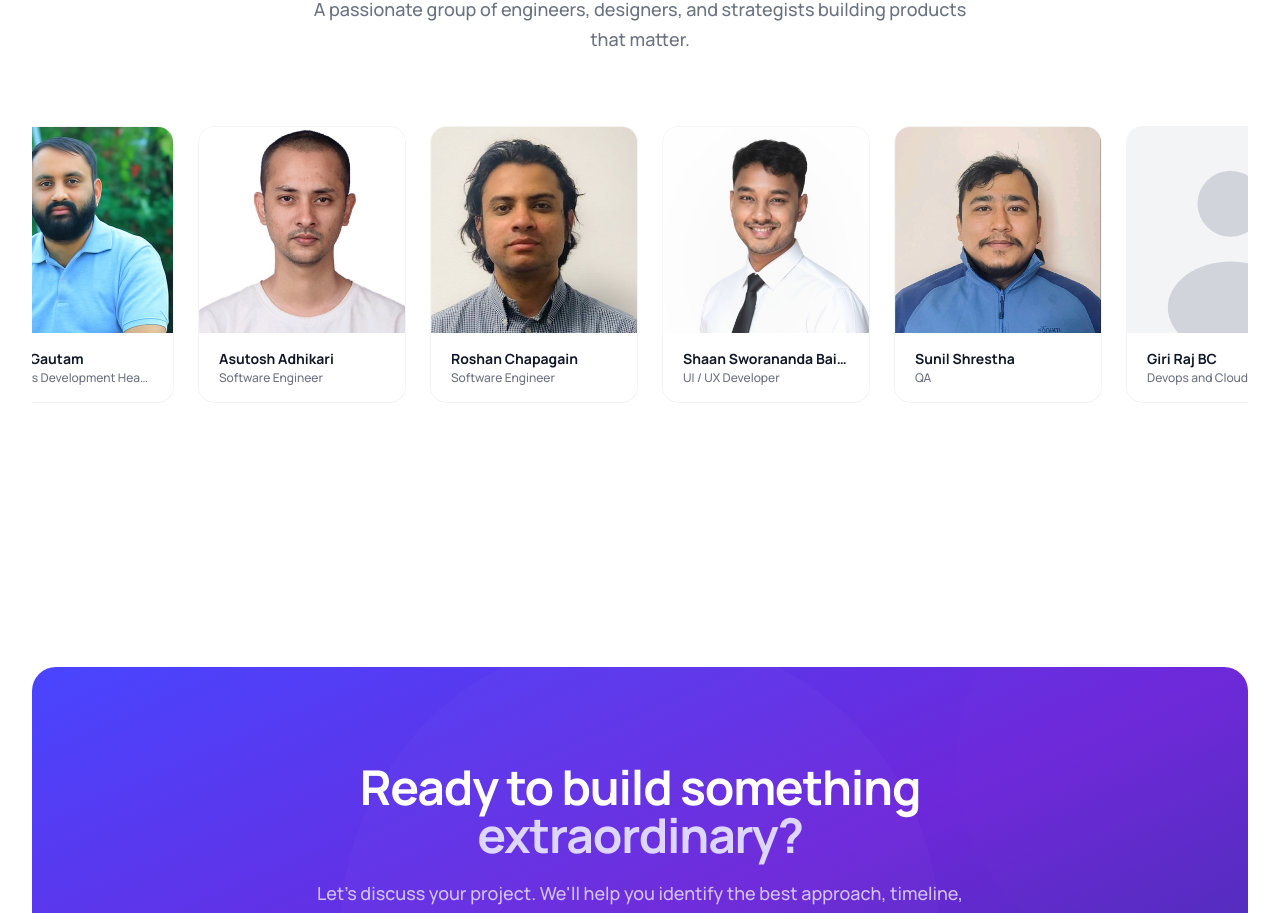
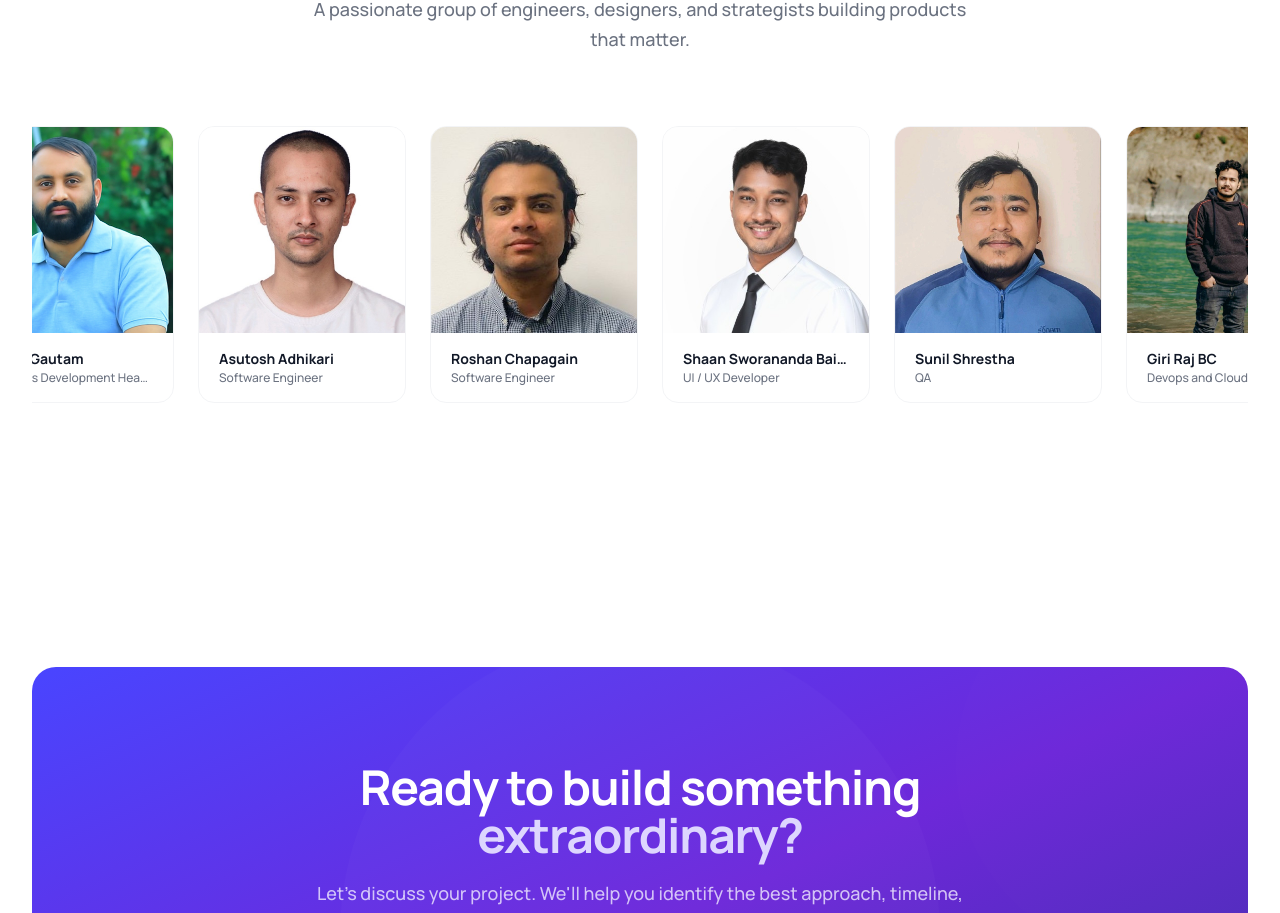
Before and after one commit to BaidyaSworanandaShaan/af-interactive-website, a React (Vite) app: page / in a window 1280 px wide. Shown: the part 3936-4849 px from the top of the page. Built offline with nearby package versions, Linux system fonts and the light colour scheme.

Commit message:
Team Section Image Update.

```diff
--- a/src/components/sections/OurTeamSection.tsx
+++ b/src/components/sections/OurTeamSection.tsx
@@ -60,14 +60,14 @@ const teamMembers: TeamMember[] = [
   {
     name: "Giri Raj BC",
     role: "Devops and Cloud Solution ",
-    image: "",
+    image: "/team/girirajbc.jpg",
     linkedin: "https://www.linkedin.com/in/giri-raj-bc-82a7371b6/",
     gradient: "from-teal-500 via-brand-500 to-violet-500",
   },
   {
     name: "Saugat Subba",
     role: "Graphic Designer | Social Media Manager",
-    image: "/team/saugat.jpg",
+    image: "",
     linkedin: "https://www.linkedin.com/in/saugat-subba-34939b32a/",
     gradient: "from-teal-500 via-brand-500 to-violet-500",
   },
```
